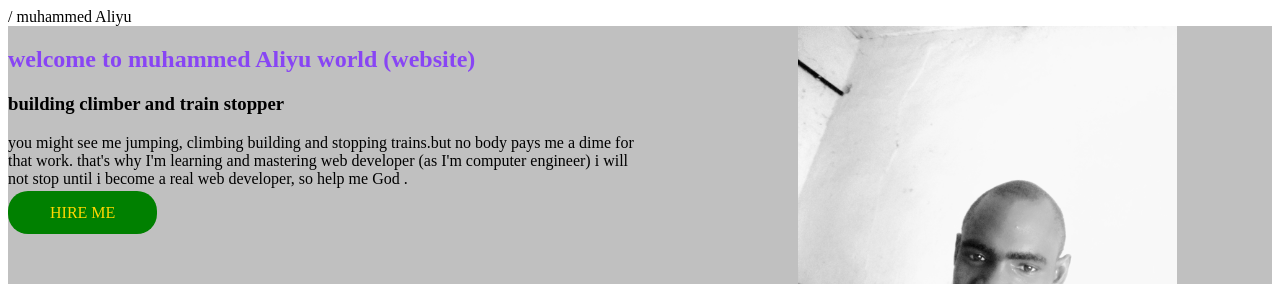
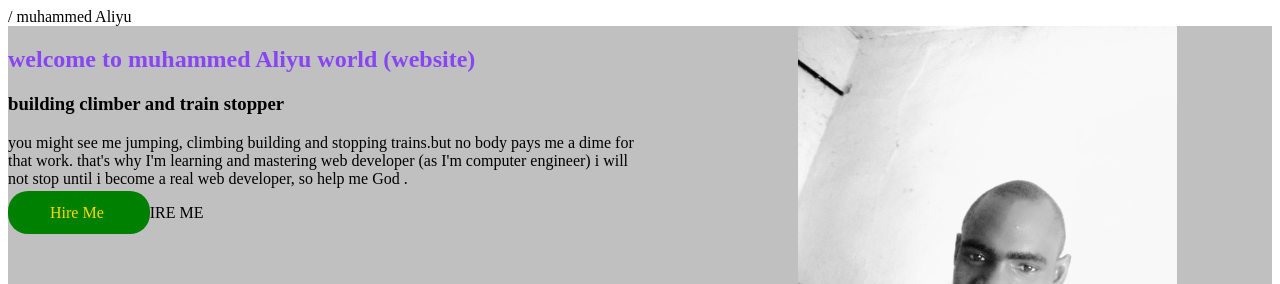
Before and after one commit to muhammed-Aliyu/Aliyu, a plain HTML site: page index.html in a window 1280 px wide. Shown: the top 284 px of the page. Drawn offline with Linux system fonts and the light colour scheme.

Commit message:
publishing awesome pages 1602785384686

```diff
--- a/index.html
+++ b/index.html
@@ -12,7 +12,8 @@
     <h1>  <span class="purple-color"> welcome to muhammed Aliyu world (website) </span> </h1>
     <h3> building climber and train stopper </h3>
     <p> you might see me jumping, climbing building and stopping trains.but no body pays me a dime for that work. that's why I'm learning and mastering web developer (as I'm computer engineer) i will not stop until i become a real web developer, so help me God .  </p>
-    <a class="primary-btn" href="https://www.Linkedln.com">HIRE ME </a>
+    <a class="primary-btn" href="https://www.linkedin.com/in/jhankar/"> Hire Me </a>
+IRE ME </a>
     </div>
     <div class="half-width">
     <img class="side-img" src="aliko.jpg" alt="">
```
